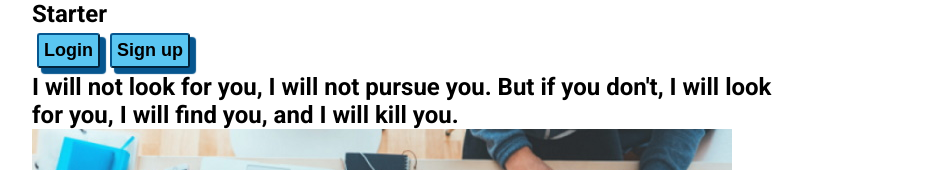
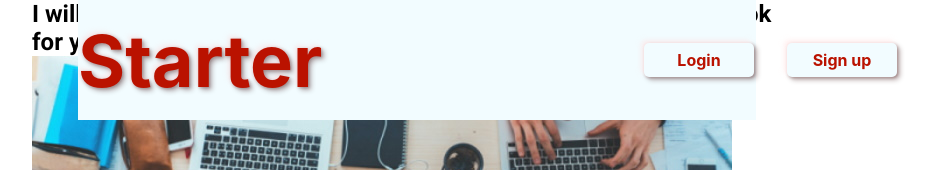
Before and after one commit to O1-Network/starter-dev, a React (Create React App) app in the folder client/: page / in a window 1280 px wide. Shown: the top 170 px of the page, without its empty margins (224-1157 px from the left). Built offline with nearby package versions, Linux system fonts and the light colour scheme.

Commit message:
Added high-fi wireframe styling to navigation

```diff
--- a/client/package.json
+++ b/client/package.json
@@ -5,7 +5,7 @@
   "dependencies": {
     "react": "^18.1.0",
     "react-dom": "^18.1.0",
-    "react-scripts": "5.0.1"
+    "react-scripts": "^5.0.1"
   },
   "main": "index.js",
   "scripts": {
--- a/client/src/components/Intro.css
+++ b/client/src/components/Intro.css
@@ -1,4 +1,4 @@
-input[type="submit"]{
+/* input[type="submit"]{
     margin: 5px;
     background-color:#5ac6f2;
       font-family: Arial;
@@ -37,4 +37,4 @@ border-color: 	#C0C0C0;
 padding: 5px;
 font-weight: bold;
 box-shadow: 5px 5px 1px 1px grey;
-}
+} */
--- a/client/src/components/Navigation.css
+++ b/client/src/components/Navigation.css
@@ -1,7 +1,77 @@
-.col-5-navLink, .col-6-navLink{
-    background-color: aqua;
-    font-family: Tahoma;
-    font-size: medium;
+nav {
+    position: absolute;
+    height: 120px;
+    left: 302px;
+    right: 300px;
+    top: 0px;
+
+    background: #F2FCFF;
+}
+
+.brand-name {
+    position: absolute;
+    width: 249px;
+    height: 87px;
+    left: 0px;
+    top: 17px;
+
+    font-family: 'Inter';
+    font-style: normal;
+    font-weight: 700;
+    font-size: 72px;
+    line-height: 87px;
+
+    color: #BA1200;
+
+    text-shadow: -3px -3px 5px rgba(255, 204, 204, 0.25), -1px -1px 3px rgba(255, 204, 204, 0.25), 1px 1px 3px rgba(51, 0, 0, 0.25), 3px 3px 5px rgba(51, 0, 0, 0.32);
+}
+
+form {
+    background: #F2FCFF;
+    box-shadow: -1px -1px 3px rgba(255, 230, 230, 0.5), -3px -3px 5px rgba(255, 230, 230, 0.5), 3px 3px 5px rgba(51, 0, 0, 0.3), 1px 1px 3px rgba(51, 0, 0, 0.3);
     border-radius: 5px;
-    border-color: #06568f;
 }
+
+input[value="Login"] {
+    position: absolute;
+    width: 110px;
+    height: 34px;
+    left: 566px;
+    top: 43px;
+
+    border-style: none;
+
+    background: #F2FCFF;
+    box-shadow: -1px -1px 3px rgba(255, 230, 230, 0.5), -3px -3px 5px rgba(255, 230, 230, 0.5), 3px 3px 5px rgba(51, 0, 0, 0.3), 1px 1px 3px rgba(51, 0, 0, 0.3);
+    border-radius: 5px;
+
+    color: #BA1200;
+
+    font-family: 'Inter';
+    font-style: normal;
+    font-weight: 700;
+    font-size: 16px;
+    line-height: 19px;
+}
+
+input[value="Sign up"] {
+    position: absolute;
+    width: 110px;
+    height: 34px;
+    left: 709px;
+    top: 43px;
+
+    border-style: none;
+
+    background: #F2FCFF;
+    box-shadow: -3px -3px 5px rgba(255, 230, 230, 0.5), -1px -1px 3px rgba(255, 230, 230, 0.5), 1px 1px 3px rgba(53, 0, 0, 0.3), 3px 3px 5px rgba(51, 0, 0, 0.3);
+    border-radius: 5px;
+
+    color: #BA1200;
+
+    font-family: 'Inter';
+    font-style: normal;
+    font-weight: 700;
+    font-size: 16px;
+    line-height: 19px;
+}
--- a/client/src/components/Navigation.js
+++ b/client/src/components/Navigation.js
@@ -1,14 +1,15 @@
-import "./Navigation.css"
+import "./Navigation.css";
+
 const Navigation = () => {
     return (
-        <nav className="col-full grid-container">
+        <nav>
+            <h1 className="brand-name">Starter</h1>
 
-            <h1 className="col-1">Starter</h1>
-
-            <form action="www.github.com" className="intro-nav-links">
+            <form action="www.github.com" id="login">
                 <input type="submit" value="Login" />
             </form>
-            <form action="www.github.com" className="intro-nav-links">
+
+            <form action="www.github.com" id="signup">
                 <input type="submit" value="Sign up" />
             </form>
         </nav>
```
Also changed, not shown: 1 other file (tests, documents, lock files or other folders).
